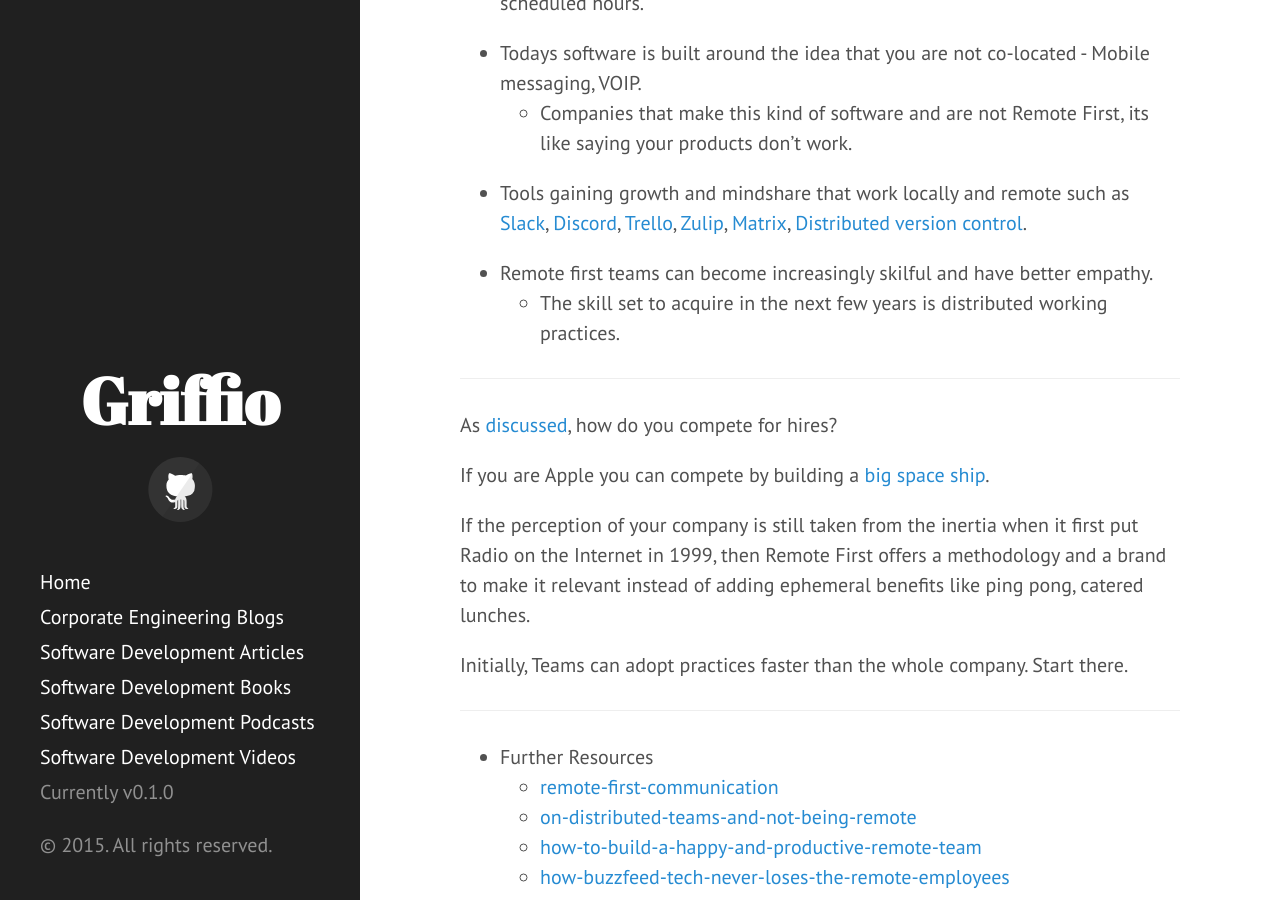
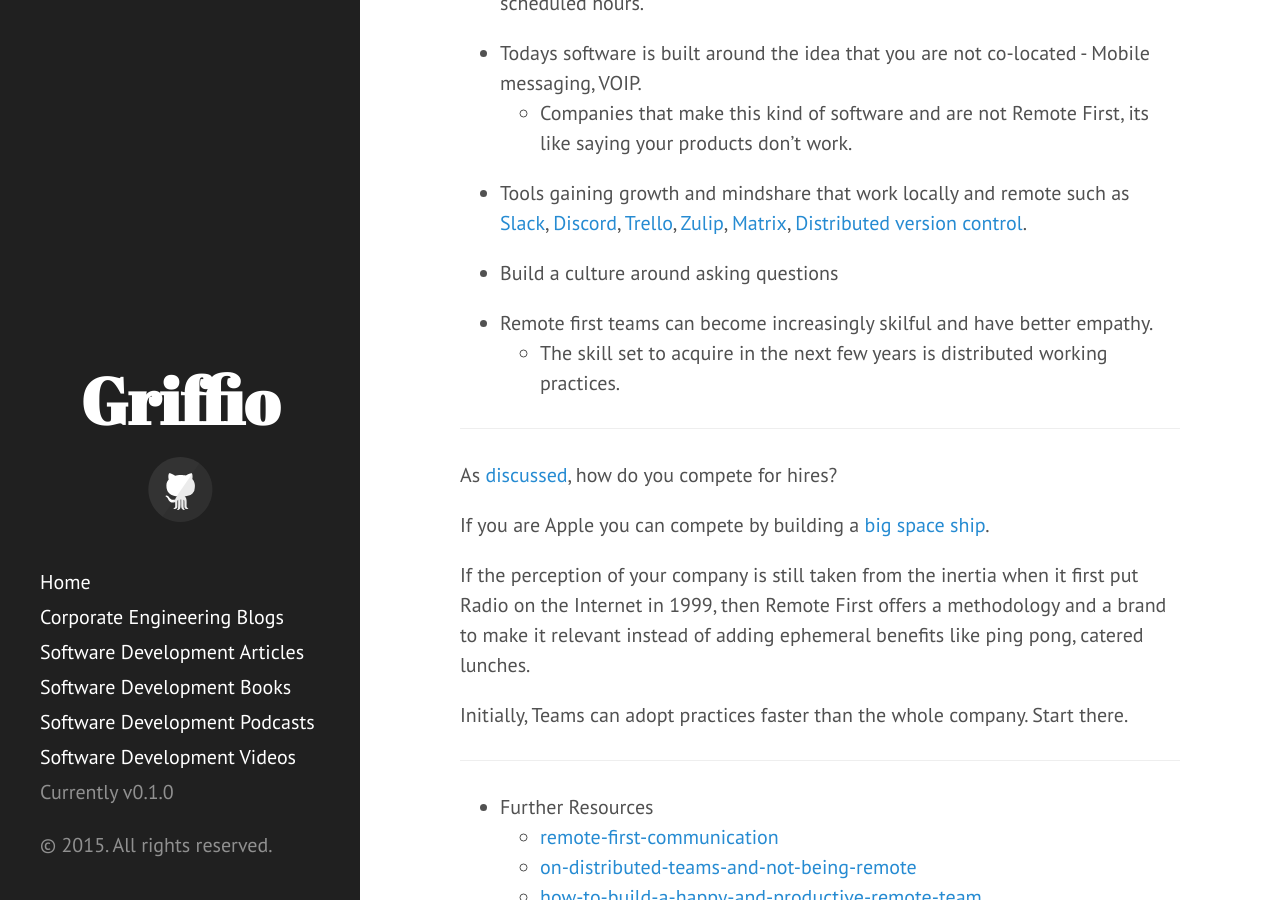
Before and after one commit to griffio/griffio.github.io, a Jekyll site: the page built from _posts/2015-06-12-Remote-First.md, in a window 1280 px wide and 900 px high, scrolled down 2503 px. Built offline with Jekyll 4.4.1, drawn with Linux system fonts in a browser that asks for light colours; nearby versions of some CDN libraries.

Commit message:
Update 2015-06-12-Remote-First.md

```diff
--- a/_posts/2015-06-12-Remote-First.md
+++ b/_posts/2015-06-12-Remote-First.md
@@ -75,6 +75,8 @@
 
 * Tools gaining growth and mindshare that work locally and remote such as [Slack](https://slack.com/), [Discord](https://discordapp.com/), [Trello](https://trello.com/), [Zulip](https://zulip.org/), [Matrix](https://matrix.org/), [Distributed version control](https://github.com).
 
+* Build a culture around asking questions
+
 * Remote first teams can become increasingly skilful and have better empathy.
   * The skill set to acquire in the next few years is distributed working practices.
 
```
